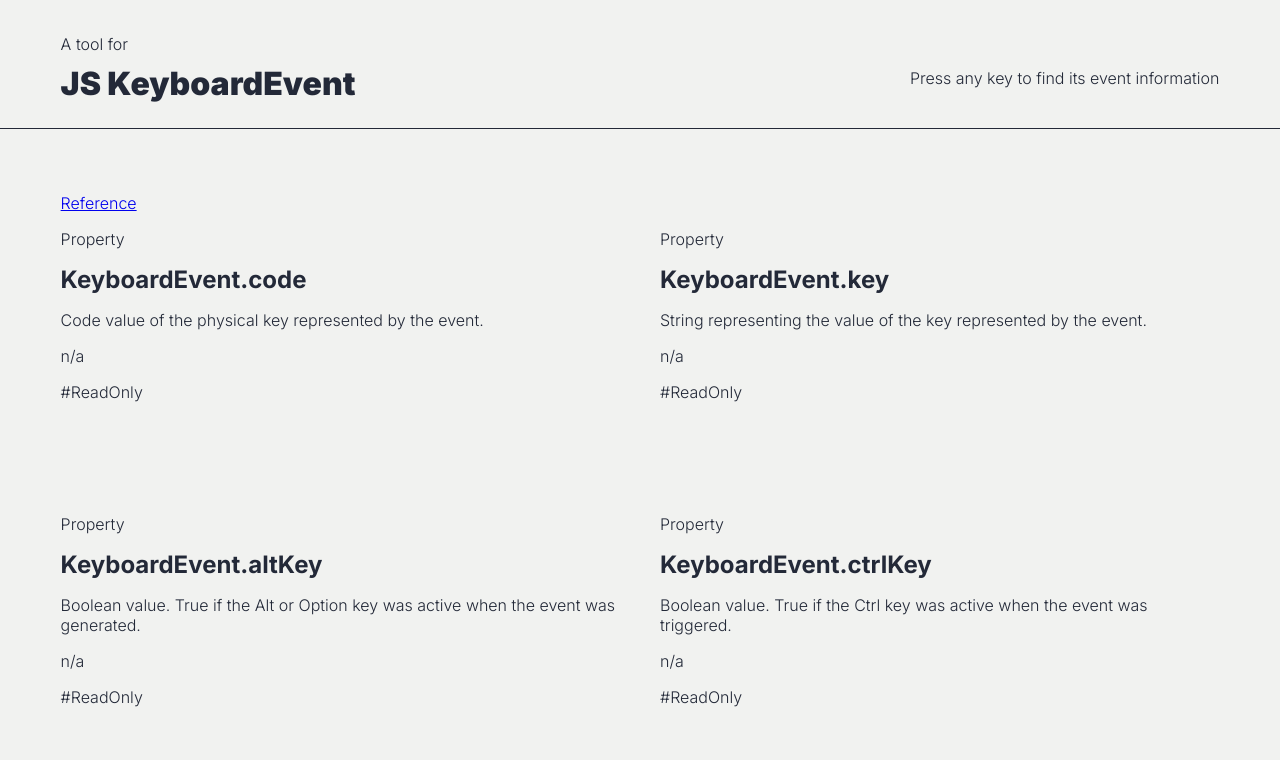
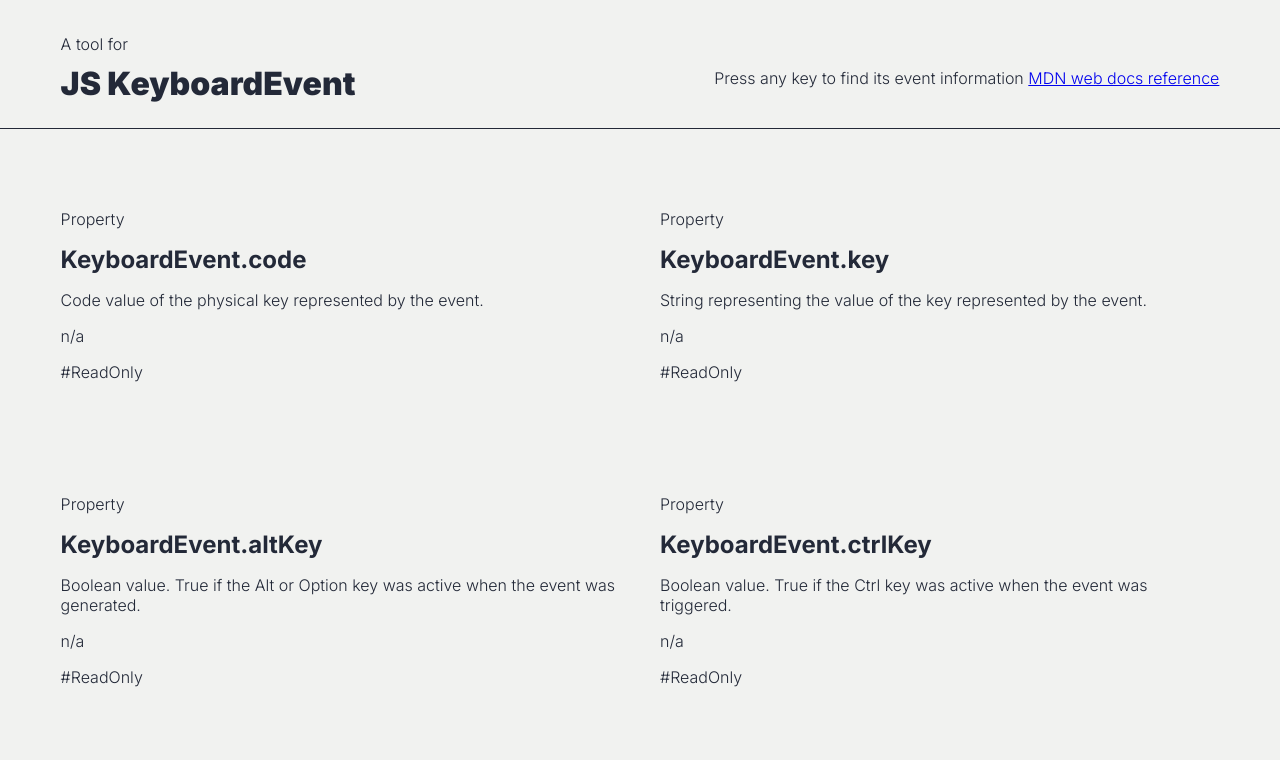
Before and after one commit to daniel-nm/JS-Keyboard-Event, a website built with Parcel: page src/index.html in a window 1280 px wide. Shown: the top 760 px of the page. Built offline with nearby package versions, Linux system fonts and the light colour scheme.

Commit message:
Added link reference to MDN web docs

```diff
--- a/src/index.html
+++ b/src/index.html
@@ -17,7 +17,8 @@
         <span class="header__title--keyword">JS KeyboardEvent</span>
       </h1>
       <p class="header__instructions">
-        Press any key to find its event information
+        <span>Press any key to find its event information</span>
+        <a href="https://developer.mozilla.org/en-US/docs/Web/API/KeyboardEvent">MDN web docs reference</a>
       </p>
     </div>
   </header>
@@ -25,7 +26,7 @@
   <!-- Main -->
   <main>
     <section class="container">
-      <a href="https://developer.mozilla.org/en-US/docs/Web/API/KeyboardEvent">Reference</a>
+      <!-- <a href="https://developer.mozilla.org/en-US/docs/Web/API/KeyboardEvent">MDN web docs reference</a> -->
       <!-- Grid container -->
       <div class="grid grid--card">
         <!-- Card -->
```
